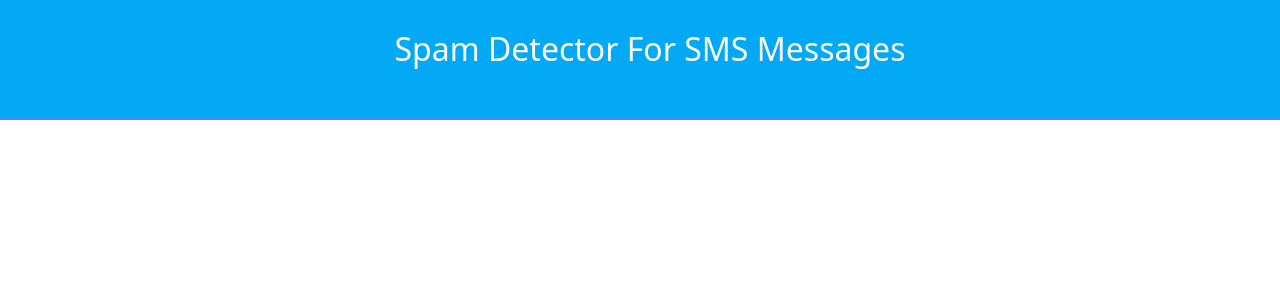
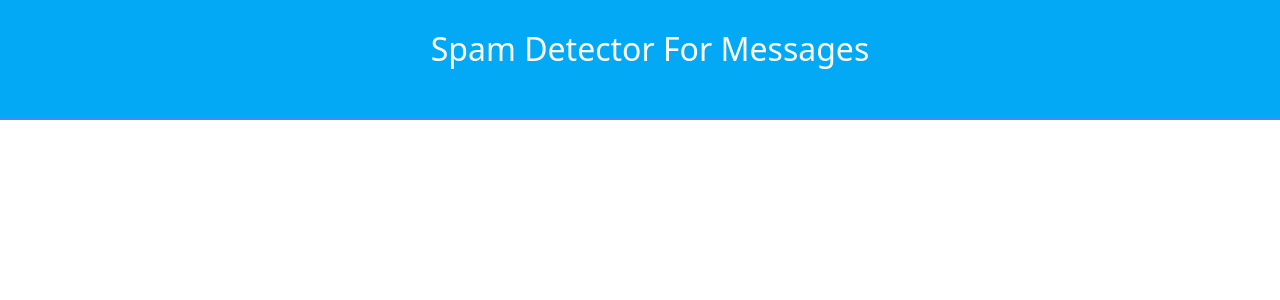
Before and after one commit to ml-kl-23/SMS_Text_Classifier, a Flask app: template templates/result.html in a window 1280 px wide. Shown: the top 300 px of the page. Run offline with Flask 2, Linux system fonts and the light colour scheme; the template is opened without the code that fills it, so the values that code supplies are empty; parts of the project's set-up code (start-up, migrations or seed data) failed here and were passed over.

Commit message:
Update result.html

```diff
--- a/templates/result.html
+++ b/templates/result.html
@@ -15,7 +15,7 @@
 		<div id="brandname">
 
 		</div>
-		<h2>Spam Detector For SMS Messages</h2>
+		<h2>Spam Detector For Messages</h2>
 
 	</div>
 	</header>
```
